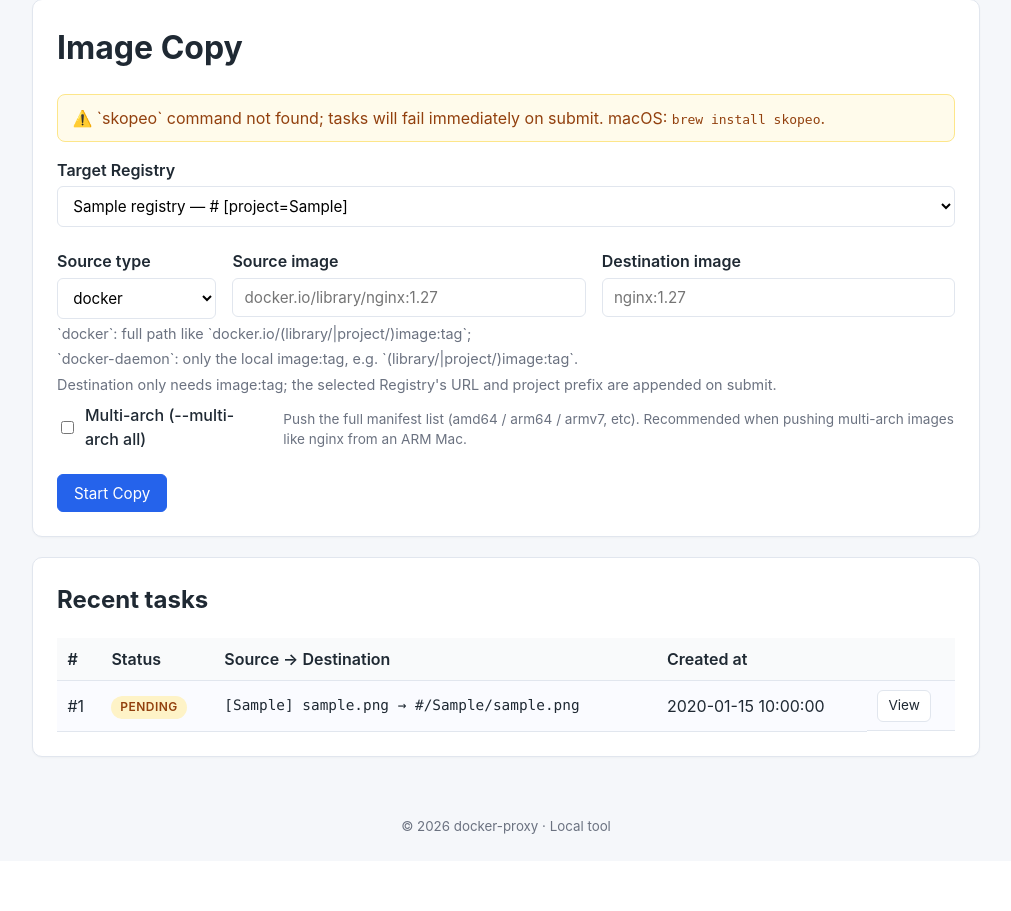
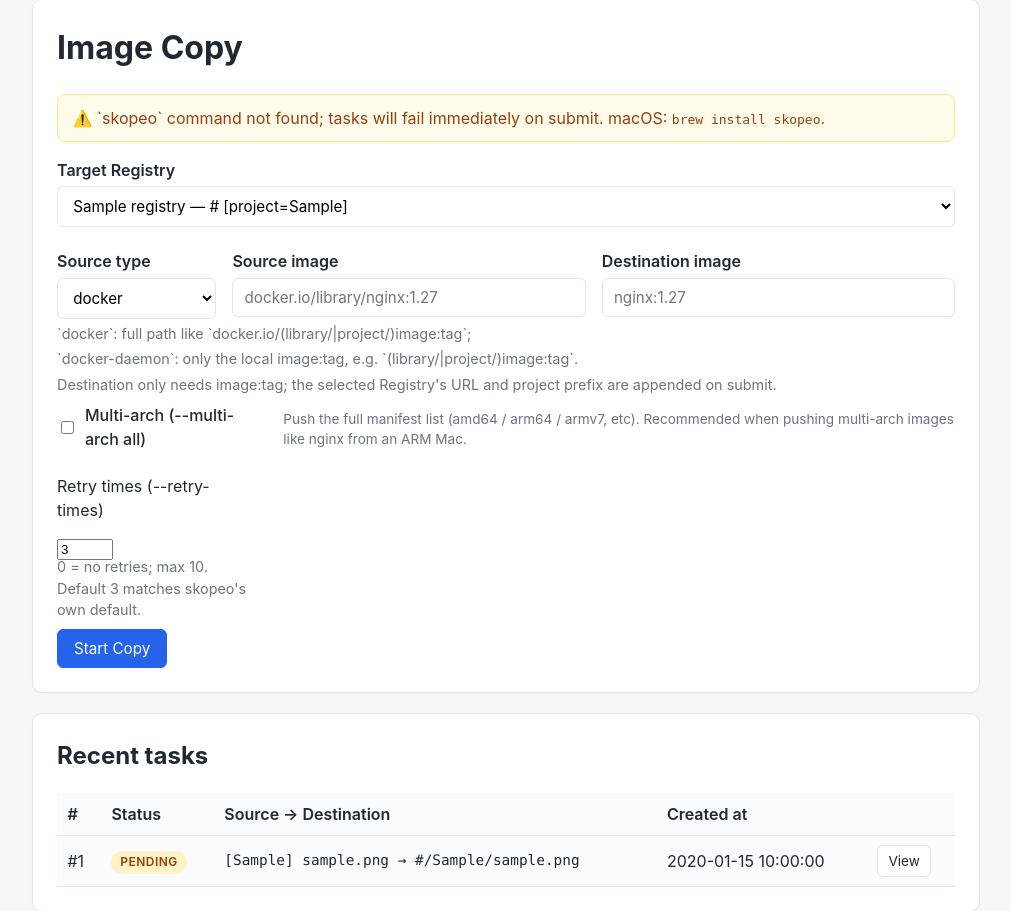
Before and after one commit to conkayyan/docker-proxy, a Flask app: page / in a window 1280 px wide. Shown: the part 76-987 px from the top of the page, without its empty margins (134-1145 px from the left). Before the commit the page ends 910 px from the top, so only its background shows below. Run offline with Flask 3, Linux system fonts and the light colour scheme; a user stored in the database is signed in; tables that the repository leaves empty hold one stand-in row (values such as "Sample post").

Commit message:
feat(worker): expose --retry-times parameter (default 3) on copy form
Mirrors the multi_arch pattern:

- CopyTask model: new retry_times int column (default 3, matches skopeo's
  own default).
- _migrate_columns: ALTER TABLE adds retry_times to existing DBs.
- CopyForm: IntegerField with NumberRange(min=0, max=10).
- dashboard.html: number input next to the multi-arch checkbox.
- _build_command: appends --retry-times <N>; legacy rows with NULL get
  the model default (3), explicit 0 is preserved.
- copy_create route: parses form, clamps to [0,10], falls back to 3 on
  bad input.
- i18n.py: Chinese translations for the new label and hint.

Also documents SKOPEO_HTTP2 and SKOPEO_MAX_CONCURRENT_DOWNLOADS env
vars added to docker-compose.yml in both READMEs (perf knobs for
skopeo against fast registries).

```diff
--- a/app.py
+++ b/app.py
@@ -42,8 +42,8 @@ from flask_login import (
 from flask_sqlalchemy import SQLAlchemy
 from sqlalchemy import text
 from flask_wtf import FlaskForm
-from wtforms import BooleanField, PasswordField, StringField, SubmitField
-from wtforms.validators import DataRequired, EqualTo, Length, Optional
+from wtforms import BooleanField, IntegerField, PasswordField, StringField, SubmitField
+from wtforms.validators import DataRequired, EqualTo, Length, NumberRange, Optional
 from werkzeug.security import check_password_hash, generate_password_hash
 
 from i18n import (
@@ -161,6 +161,9 @@ class CopyTask(db.Model):
     error = db.Column(db.Text, default="", nullable=False)
     return_code = db.Column(db.Integer)
     multi_arch = db.Column(db.Boolean, default=False, nullable=False)
+    # --retry-times N：传给 skopeo copy；网络抖动时重试 0~10 次。
+    # 3 是 skopeo 自己的默认值；这里也用 3，让 UI 上"不改 = 默认"的语义清晰。
+    retry_times = db.Column(db.Integer, default=3, nullable=False)
     created_at = db.Column(db.DateTime, default=datetime.utcnow)
     started_at = db.Column(db.DateTime)
     finished_at = db.Column(db.DateTime)
@@ -262,6 +265,14 @@ class CopyForm(FlaskForm):
     multi_arch = BooleanField(
         _l("Multi-arch (--multi-arch all)"),
         description=_l("Push the full manifest list (amd64 / arm64 / armv7, etc). Recommended when pushing multi-arch images like nginx from an ARM Mac."),
+    )
+    # --retry-times N：传给 skopeo copy，网络/registry 抖动时自动重试。
+    # skopeo 自身默认就是 3；这里默认 3 保持一致，0 表示不重试。
+    retry_times = IntegerField(
+        _l("Retry times (--retry-times)"),
+        default=3,
+        validators=[NumberRange(min=0, max=10)],
+        description=_l("How many times skopeo retries on transient errors (network blip, registry 5xx, etc). 0 disables retries; max 10. Default 3 matches skopeo's own default."),
     )
     submit = SubmitField(_l("Start Copy"))
 
@@ -339,6 +350,7 @@ def _migrate_columns() -> None:
         "ALTER TABLE copy_tasks ADD COLUMN heartbeat_at DATETIME",
         "ALTER TABLE copy_tasks ADD COLUMN subprocess_pid INTEGER",
         "ALTER TABLE copy_tasks ADD COLUMN source_type VARCHAR(20) DEFAULT 'docker' NOT NULL",
+        "ALTER TABLE copy_tasks ADD COLUMN retry_times INTEGER DEFAULT 3 NOT NULL",
     ]
     with app.app_context():
         for sql in stmts:
@@ -397,6 +409,12 @@ def _build_command(task: CopyTask) -> list[str]:
     cmd: list[str] = ["skopeo", "copy"]
     if task.multi_arch:
         cmd.append("--multi-arch=all")
+    # --retry-times 显式追加（哪怕等于 skopeo 默认 3 也保留），
+    # 这样 UI 上看到的命令与运行时一致；也方便"等于 0"的边界一眼可见。
+    # 用 is not None 兜底：老库 row 可能 NULL（ALTER 加列时若默认没回填），
+    # 这种就当 skopeo 默认 3；显式 0 走 max(0, …) 保留。
+    rt = task.retry_times if task.retry_times is not None else 3
+    cmd.extend(["--retry-times", str(max(0, int(rt)))])
     if not task.registry.verify_tls:
         cmd.append("--dest-tls-verify=false")
     # "docker" 走 docker pull → docker-daemon 路径；只有 "docker-daemon"
@@ -1269,6 +1287,14 @@ def copy_create():
     if not source or not dest:
         flash(_("Source and destination images cannot be empty"), "error")
         return redirect(url_for("dashboard"))
+    # --retry-times：表单给的就是整数串；脏值兜底为默认 3，再夹到 [0,10]。
+    # 直接读 request.form 而不走 WTForms 校验，因为这个表单字段不是 submit 必备的
+    # （dashboard 上始终渲染一个 number input，用户填了才传），先宽松再夹紧。
+    try:
+        retry_times = int(request.form.get("retry_times", "3"))
+    except (TypeError, ValueError):
+        retry_times = 3
+    retry_times = max(0, min(10, retry_times))
 
     task = CopyTask(
         user_id=current_user.id,
@@ -1277,6 +1303,7 @@ def copy_create():
         source_image=source,
         dest_image=dest.lstrip("/"),
         multi_arch=multi_arch,
+        retry_times=retry_times,
         status="pending",
     )
     db.session.add(task)
--- a/docker-compose.yml
+++ b/docker-compose.yml
@@ -45,6 +45,10 @@ services:
       HARBOR_PROJECT: "docker-proxy"
       # 用远端 docker daemon 代替挂 socket：注释掉 socket 那行 + 取消下面注释
       # DOCKER_HOST: "tcp://docker.example.com:2375"
+      # 启用 HTTP/2，多路复用可显著提升与 registry 之间的吞吐
+      SKOPEO_HTTP2: "true"
+      # 单次 copy 并发下载的 blob 数；skopeo 默认 4，内网高速环境可拉到 10
+      SKOPEO_MAX_CONCURRENT_DOWNLOADS: "10"
     healthcheck:
       test: ["CMD", "python", "-c", "import urllib.request; urllib.request.urlopen('http://127.0.0.1:5000/login', timeout=3)"]
       interval: 30s
--- a/i18n.py
+++ b/i18n.py
@@ -63,6 +63,9 @@ TRANSLATIONS: dict[str, dict[str, str]] = {
         "Destination only needs image:tag; the selected Registry's URL and project prefix are appended on submit.": "目标镜像只需填写image:tag，提交后会拼上对应的Registry 的 url 和 project 前缀。",
         "Multi-arch (--multi-arch all)": "多架构 (--multi-arch all)",
         "Push the full manifest list (amd64 / arm64 / armv7, etc). Recommended when pushing multi-arch images like nginx from an ARM Mac.": "推送整张 manifest list（amd64 / arm64 / armv7 等）。在 Mac ARM 上推 nginx 等多架构镜像时建议勾选。",
+        "Retry times (--retry-times)": "重试次数 (--retry-times)",
+        "How many times skopeo retries on transient errors (network blip, registry 5xx, etc). 0 disables retries; max 10. Default 3 matches skopeo's own default.": "skopeo 在网络抖动、registry 5xx 等瞬时错误时的重试次数。0 表示不重试；最大 10。默认 3 与 skopeo 自身默认值一致。",
+        "0 = no retries; max 10. Default 3 matches skopeo's own default.": "0 = 不重试；最大 10。默认 3 与 skopeo 自身默认值一致。",
         "Start Copy": "开始拷贝",
         "Recent tasks": "最近任务",
         "Status": "状态",
--- a/templates/dashboard.html
+++ b/templates/dashboard.html
@@ -59,6 +59,14 @@
         {{ _("Push the full manifest list (amd64 / arm64 / armv7, etc). Recommended when pushing multi-arch images like nginx from an ARM Mac.") }}
       </small>
     </label>
+
+    <div class="field" style="max-width:12rem;">
+      <label for="retry_times">{{ _("Retry times (--retry-times)") }}</label>
+      <input id="retry_times" type="number" name="retry_times" value="3" min="0" max="10" step="1" />
+      <small class="hint">
+        {{ _("0 = no retries; max 10. Default 3 matches skopeo's own default.") }}
+      </small>
+    </div>
 
     <div class="full">
       <button type="submit" class="btn primary">{{ _("Start Copy") }}</button>
```
Also changed, not shown: README.zh.md (+9 -3 lines), README.md.
